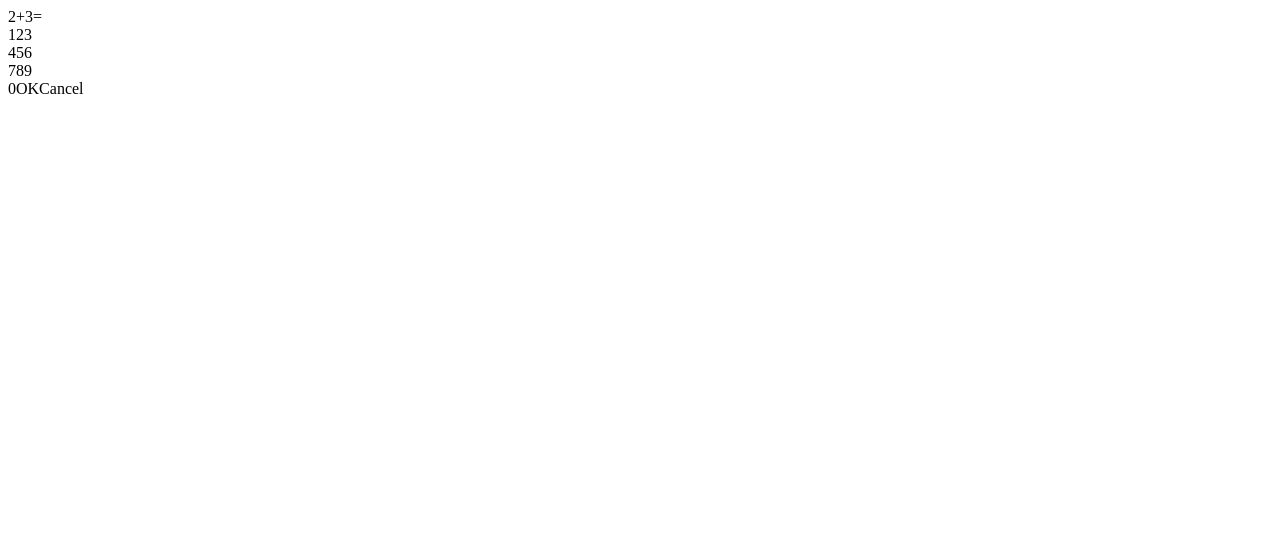
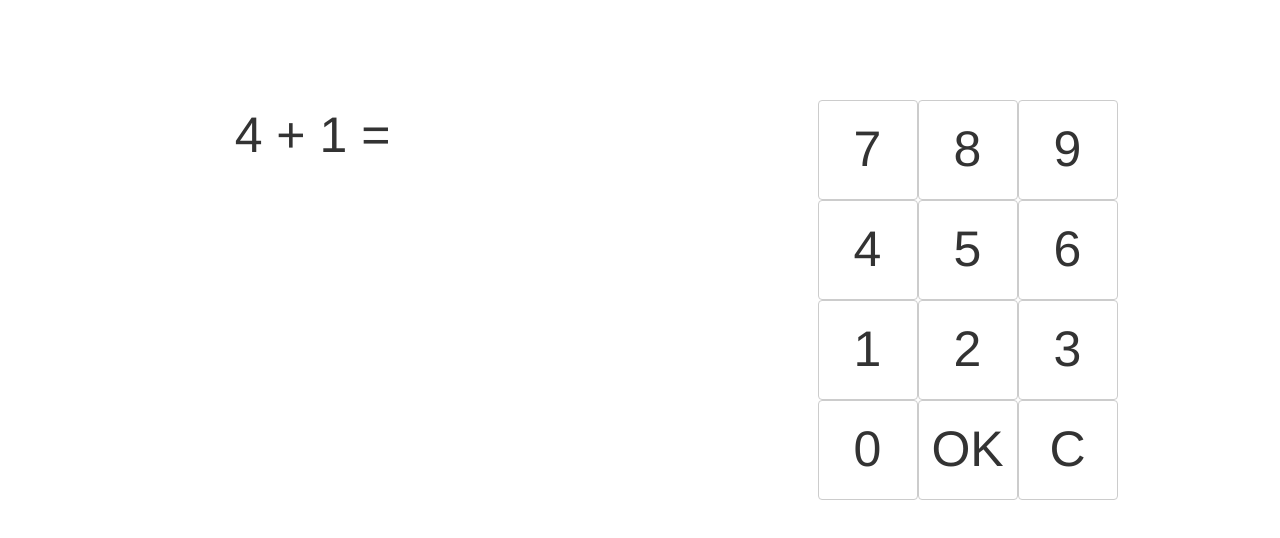
Before and after one commit to leo0123/Math, a React app: page / in a window 1280 px wide. Shown: the top 538 px of the page. Built offline with nearby package versions, Linux system fonts and the light colour scheme.

Commit message:
no message

```diff
--- a/src/components/App.jsx
+++ b/src/components/App.jsx
@@ -1,27 +1,32 @@
-import React from 'react';
+import React from "react";
 import Expression from "./Expression.jsx";
-import NumPad from "./NumPad.jsx"
+import NumPad from "./NumPad.jsx";
+import ExpressionHelper from "./ExpressionHelper.js";
 
 export default class App extends React.Component {
   constructor(props) {
     super(props);
-    this.state = {
-      num1: 2,
-      num2: 3,
-      operator: "+",
-      answer: "",
-      result: 5,
-      status: ""
+    this.center = {
+      margin: "auto",
+      textAlign: "center",
+      paddingTop: "100px"
     };
+    var config = {
+      max: 20,
+      count: 100
+    };
+    var ExpressionList = ExpressionHelper(config);
+    this.currentExpression = ExpressionList[0];
+    this.state = this.currentExpression;
     this.numButtonClick = this.numButtonClick.bind(this);
   }
 
   numButtonClick(e) {
     if (e == "OK") {
-      check();
+      this.check();
       return;
     }
-    if (e == "Cancel") {
+    if (e == "C") {
       this.setState({answer: ""});
       return;
     }
@@ -30,7 +35,16 @@ export default class App extends React.Component {
   }
 
   check() {
-
+    var status;
+    if (this.state.answer == this.state.result) {
+      status = "correct";
+      this.currentExpression.status += "correct;";
+      this.setState({status: status});
+    } else {
+      status = "Oops, " + this.state.answer + " is wrong. Try again.";
+      this.currentExpression.status += "wrong:" + this.state.answer + ";";
+      this.setState({status: status, answer: ""});
+    }
   }
 
   getNumPadData() {
@@ -46,11 +60,11 @@ export default class App extends React.Component {
       ],
       [
         {
-          title: 0
+          title: "0"
         }, {
           title: "OK"
         }, {
-          title: "Cancel"
+          title: "C"
         }
       ]
     ];
@@ -58,7 +72,7 @@ export default class App extends React.Component {
       let row = rows[i];
       for (let j = 0; j <= 2; j++) {
         let obj = row[j];
-        obj.title = i * 3 + j + 1;
+        obj.title = (6 - i * 3) + (j + 1);
       }
     }
     return rows;
@@ -66,9 +80,13 @@ export default class App extends React.Component {
 
   render() {
     return (
-      <div>
-        <Expression num1={this.state.num1} num2={this.state.num2} operator={this.state.operator} answer={this.state.answer}/>
-        <NumPad data={this.getNumPadData()} numButtonClick={this.numButtonClick}/>
+      <div className="row">
+        <div className="col-md-6" style={this.center}>
+          <Expression num1={this.state.num1} num2={this.state.num2} operator={this.state.operator} answer={this.state.answer} status={this.state.status}/>
+        </div>
+        <div className="col-md-6" style={this.center}>
+          <NumPad options={this.getNumPadData()} numButtonClick={this.numButtonClick}/>
+        </div>
       </div>
     );
   }
--- a/src/components/Expression.jsx
+++ b/src/components/Expression.jsx
@@ -1,9 +1,30 @@
 import React from "react";
 
 export default class Expression extends React.Component {
-  render() {
-    return(
-      <div>{this.props.num1}{this.props.operator}{this.props.num2}={this.props.answer}</div>
-    );
-  }
+	constructor(props) {
+		super(props);
+
+		this.style = {
+			fontSize: 50
+		};
+		this.wrongStyle = {
+			fontSize: 30,
+			color: "red"
+		};
+	}
+
+	render() {
+		return (
+			<div style={this.style}>
+				{this.props.num1}{" "}
+				{this.props.operator}{" "}
+				{this.props.num2}{" "}
+				={" "}
+				{this.props.answer}<br/>
+				<div style={this.wrongStyle}>
+					{this.props.status}
+				</div>
+			</div>
+		);
+	}
 }
--- /dev/null
+++ b/src/components/ExpressionHelper.js
@@ -0,0 +1,51 @@
+var ExpressionList = [];
+export default function initExpressionList(config) {
+  var i = 1;
+  var num1;
+  var num2;
+  var op;
+  var exp;
+  while (i <= config.count) {
+    num1 = getRandomInt(0, config.max);
+    num2 = getRandomInt(0, config.max);
+    op = getRandomOperator(num1, num2);
+    exp = {
+      num1: op.num1,
+      num2: op.num2,
+      operator: op.operator,
+      answer: "",
+      result: op.result,
+      status: ""
+    };
+    ExpressionList.push(exp);
+    i++;
+  }
+  return ExpressionList;
+}
+
+function getRandomOperator(num1, num2) {
+  var x = getRandomInt(0, 2);
+  if (x) {
+    return {
+      operator: "+",
+      num1: num1,
+      num2: num2,
+      result: num1 + num2
+    };
+  } else {
+    var n1 = Math.max(num1, num2);
+    var n2 = Math.min(num1, num2);
+    return {
+      operator: "-",
+      num1: n1,
+      num2: n2,
+      result: n1 - n2
+    };
+  }
+}
+
+function getRandomInt(min, max) {
+  min = Math.ceil(min);
+  max = Math.floor(max);
+  return Math.floor(Math.random() * (max - min)) + min;
+}
--- a/src/components/NumButton.jsx
+++ b/src/components/NumButton.jsx
@@ -1,9 +1,22 @@
 import React from "react";
-//import styles from "../index.css";
+//import MuiThemeProvider from "material-ui/styles/MuiThemeProvider";
+//import FlatButton from "material-ui/FlatButton";
+//import {Button} from "react-bootstrap";
 
 export default class NumButton extends React.Component {
   constructor(props) {
     super(props);
+
+    this.style = {
+      height: 100,
+      width: 100,
+      fontSize: 50
+    };
+
+    this.labelStyle = {
+      padding: 0,
+      fontSize: 50
+    };
 
     this.handleClick = this.handleClick.bind(this);
   }
@@ -12,9 +25,20 @@ export default class NumButton extends React.Component {
     this.props.onClick(this.props.Num);
   }
 
+  /*
+  <MuiThemeProvider>
+    <FlatButton
+      style={this.style}
+      labelStyle={this.labelStyle}
+      onClick={this.handleClick}
+      label={this.props.Num}
+    />
+  </MuiThemeProvider>
+  */
+
   render() {
-    return(
-      <div className="myDiv" onClick={this.handleClick}>{this.props.Num}</div>
+    return (
+      <button onClick={this.handleClick} className="btn btn-default" style={this.style}>{this.props.Num}</button>
     );
   }
 }
--- a/src/components/NumPad.jsx
+++ b/src/components/NumPad.jsx
@@ -1,15 +1,24 @@
 import React from "react";
 import NumButton from "./NumButton.jsx";
-//import styles from "../index.css";
 
 export default class NumPad extends React.Component {
   render() {
     return (
       <div>
-        {this.props.data.map(function(row, i) {
-          return <div key={i}>{row.map(function(obj) {
-              return <NumButton key={obj.title} Num={obj.title} onClick={this.props.numButtonClick}/>;
-            }, this)}</div>;
+        {this.props.options.map(function(row, i) {
+          return (
+            <div key={i}>
+              {row.map(function(obj) {
+                return (
+                  <NumButton
+                    key={obj.title}
+                    Num={obj.title}
+                    onClick={this.props.numButtonClick}
+                  />
+                );
+              }, this)}
+            </div>
+          );
         }, this)}
       </div>
     );
--- a/src/index.css
+++ b/src/index.css
@@ -1,3 +1,8 @@
 .myDiv {
   display: inline-block;
 }
+
+.numButton {
+  width: 100;
+  height: 100;
+}
--- a/src/index.html
+++ b/src/index.html
@@ -3,6 +3,7 @@
   <head>
     <meta charset="utf-8">
     <title>React App Setup</title>
+    <link rel="stylesheet" href="https://maxcdn.bootstrapcdn.com/bootstrap/latest/css/bootstrap.min.css">
   </head>
   <body>
     <div id="root">
--- a/webpack.config.js
+++ b/webpack.config.js
@@ -1,4 +1,5 @@
 //const path = require('path');
+//var webpack = require("webpack");
 
 const HtmlWebpackPlugin = require('html-webpack-plugin');
 const HtmlWebpackPluginConfig = new HtmlWebpackPlugin({template: './src/index.html', filename: 'index.html', inject: 'body'});
@@ -28,5 +29,9 @@ module.exports = {
     ]
   },
 
-  plugins: [HtmlWebpackPluginConfig, ExtractTextPluginConfig]
-}
+  plugins: [
+    HtmlWebpackPluginConfig,
+    ExtractTextPluginConfig,
+    //new webpack.ProvidePlugin({$: "jquery", jQuery: "jquery"})
+  ]
+};
```
Also changed, not shown: package.json (+11 -6 lines), src/index.js (+9 -1 lines), .eslintrc.js (added), 1 other file (tests, documents, lock files or other folders).
